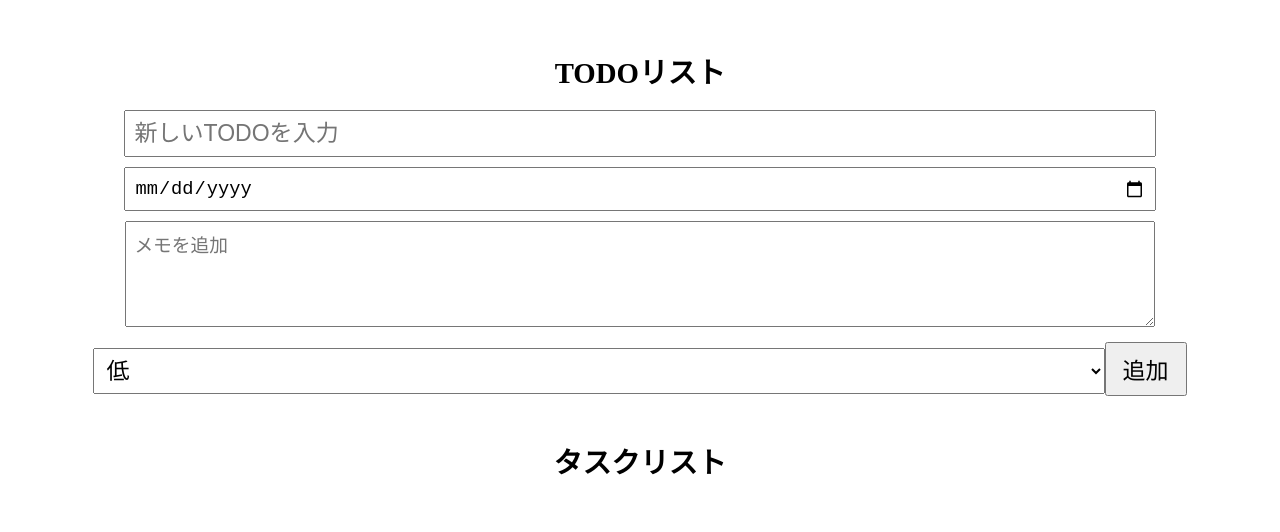
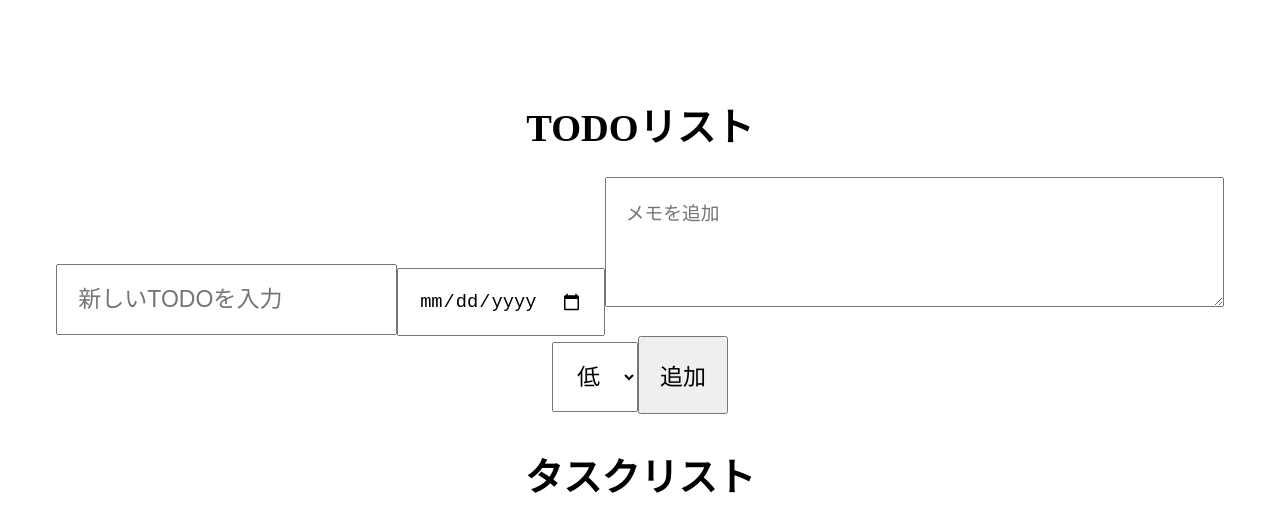
Before and after one commit to itc-s23013/PBL.vs, a Next.js app: page / in a window 1280 px wide. Both pictures are taken after a click on the button "開始". Shown: the top 532 px of the page. Built offline with nearby package versions, Linux system fonts and the light colour scheme.

Commit message:
高さの調整

```diff
--- a/components/Todo.js
+++ b/components/Todo.js
@@ -1,7 +1,5 @@
-// components/Todo.js
 import { useState, useEffect } from 'react';
-import TodoList from './TodoList';
-import styles from './Todo.module.css';
+import styles from './Todo.module.css'; // CSSモジュールをインポート
 
 const Todo = () => {
   const [todos, setTodos] = useState([]);
@@ -12,6 +10,7 @@ const Todo = () => {
   const [editIndex, setEditIndex] = useState(null);
   const [isEditingTodo, setIsEditingTodo] = useState(false);
   const [deletedTodos, setDeletedTodos] = useState([]);
+  const [deletedNotes, setDeletedNotes] = useState([]);
 
   useEffect(() => {
     const savedTodos = JSON.parse(localStorage.getItem('todos'));
@@ -22,6 +21,10 @@ const Todo = () => {
     if (savedDeletedTodos) {
       setDeletedTodos(savedDeletedTodos);
     }
+    const savedDeletedNotes = JSON.parse(localStorage.getItem('deletedNotes'));
+    if (savedDeletedNotes) {
+      setDeletedNotes(savedDeletedNotes);
+    }
   }, []);
 
   useEffect(() => {
@@ -31,6 +34,10 @@ const Todo = () => {
   useEffect(() => {
     localStorage.setItem('deletedTodos', JSON.stringify(deletedTodos));
   }, [deletedTodos]);
+
+  useEffect(() => {
+    localStorage.setItem('deletedNotes', JSON.stringify(deletedNotes));
+  }, [deletedNotes]);
 
   const addTodo = () => {
     if (input.trim()) {
@@ -74,6 +81,16 @@ const Todo = () => {
     setTodos([...todos, restoredTodo]);
   };
 
+  const deleteTodoPermanently = (index) => {
+    const newDeletedTodos = deletedTodos.filter((_, i) => i !== index);
+    setDeletedTodos(newDeletedTodos);
+  };
+
+  const deleteNotePermanently = (index) => {
+    const newDeletedNotes = deletedNotes.filter((_, i) => i !== index);
+    setDeletedNotes(newDeletedNotes);
+  };
+
   const toggleTodo = (index) => {
     const updatedTodos = todos.map((todo, i) =>
       i === index ? { ...todo, completed: !todo.completed } : todo
@@ -90,31 +107,130 @@ const Todo = () => {
     setIsEditingTodo(true);
   };
 
-  const permanentlyRemoveTodo = (index) => {
-    const newDeletedTodos = deletedTodos.filter((_, i) => i !== index);
-    setDeletedTodos(newDeletedTodos);
-  };
-
   return (
-    <TodoList
-      todos={todos}
-      deletedTodos={deletedTodos}
-      input={input}
-      dueDate={dueDate}
-      noteInput={noteInput}
-      priority={priority}
-      isEditingTodo={isEditingTodo}
-      handleInputChange={(e) => setInput(e.target.value)}
-      handleDueDateChange={(e) => setDueDate(e.target.value)}
-      handleNoteInputChange={(e) => setNoteInput(e.target.value)}
-      handlePriorityChange={(e) => setPriority(e.target.value)}
-      handleAddTodo={addTodo}
-      handleToggleTodo={toggleTodo}
-      handleEditTodo={editTodo}
-      handleRemoveTodo={removeTodo}
-      handleRestoreTodo={restoreTodo}
-      handlePermanentlyRemoveTodo={permanentlyRemoveTodo}
-    />
+    <div className={styles.container}>
+      <h1 className={styles.title}>TODOリスト</h1>
+      <input
+        type="text"
+        value={input}
+        onChange={(e) => setInput(e.target.value)}
+        placeholder="新しいTODOを入力"
+        className={styles.input}
+      />
+      <input
+        type="date"
+        value={dueDate}
+        onChange={(e) => setDueDate(e.target.value)}
+        className={styles.input}
+      />
+      <textarea
+        value={noteInput}
+        onChange={(e) => setNoteInput(e.target.value)}
+        placeholder="メモを追加"
+        rows="4"
+        cols="50"
+        className={styles.input}
+      />
+      <select
+        value={priority}
+        onChange={(e) => setPriority(e.target.value)}
+        className={styles.input}
+      >
+        <option value="低">低</option>
+        <option value="中">中</option>
+        <option value="高">高</option>
+      </select>
+      <button
+        onClick={addTodo}
+        className={styles.button}
+      >
+        {isEditingTodo ? '更新' : '追加'}
+      </button>
+      <h2 className={styles.title}>タスクリスト</h2>
+      <ul className={styles.todoList}>
+        {todos.map((todo, index) => (
+          <li
+            key={index}
+            className={`${styles.todoItem} ${todo.completed ? styles.completed : ''}`}
+          >
+            <span>{todo.text}</span><br/>
+            <span className={styles.timestamp}>{todo.timestamp}</span><br/>
+            <span className={styles.dueDate}>期限: {todo.dueDate}</span><br/>
+            <span
+              className={`${styles.priority} ${todo.priority === '高' ? styles.priorityHigh : (todo.priority === '中' ? styles.priorityMedium : styles.priorityLow)}`}
+            >
+              重要度: {todo.priority}
+            </span><br/>
+            {todo.note && (
+              <div className={styles.note}>
+                <strong className={styles.noteTitle}>メモ:</strong>
+                <p>{todo.note}</p>
+              </div>
+            )}
+            <button
+              onClick={() => toggleTodo(index)}
+              className={styles.buttonSmall}
+            >
+              {todo.completed ? '未完了' : '完了'}
+            </button>
+            <button
+              onClick={() => editTodo(index)}
+              className={styles.buttonSmall}
+            >
+              編集
+            </button>
+            <button
+              onClick={() => removeTodo(index)}
+              className={styles.buttonSmall}
+            >
+              削除
+            </button>
+          </li>
+        ))}
+      </ul>
+      {deletedTodos.length > 0 && (
+        <div>
+          <h2 className={styles.deletedTodosTitle}>削除されたタスクリスト</h2>
+          <ul className={styles.deletedTodoList}>
+            {deletedTodos.map((todo, index) => (
+              <li key={index} className={styles.deletedTodoItem}>
+                <span>{todo.text}</span><br/>
+                <button
+                  onClick={() => restoreTodo(index)}
+                  className={styles.buttonSmall}
+                >
+                  復元
+                </button>
+                <button
+                  onClick={() => deleteTodoPermanently(index)}
+                  className={styles.buttonSmall}
+                >
+                  完全削除
+                </button>
+              </li>
+            ))}
+          </ul>
+        </div>
+      )}
+      {deletedNotes.length > 0 && (
+        <div>
+          <h2 className={styles.deletedNotesTitle}>削除されたメモ</h2>
+          <ul className={styles.deletedNoteList}>
+            {deletedNotes.map((note, index) => (
+              <li key={index} className={styles.deletedNoteItem}>
+                <p>{note}</p><br/>
+                <button
+                  onClick={() => deleteNotePermanently(index)}
+                  className={styles.buttonSmall}
+                >
+                  完全削除
+                </button>
+              </li>
+            ))}
+          </ul>
+        </div>
+      )}
+    </div>
   );
 };
 
--- a/components/Todo.module.css
+++ b/components/Todo.module.css
@@ -1,94 +1,79 @@
-/* Todo.module.css */
+/* 他のスタイルがここにあります */
+
 .container {
-    text-align: center;
-    margin-top: 20px;
-    font-size: 1.2em;
+  padding: 20px;
+  font-size: 1.2em; /* 全体のフォントサイズを大きく */
 }
 
 .title {
-    font-size: 1.5em;
+  font-size: 2em; /* タイトルのフォントサイズを大きく */
 }
 
-  .input {
-    font-size: 1.2em;
-    padding: 8px;
-    width: 80%;
-    margin-bottom: 10px;
+.input, .button, .buttonSmall, .select {
+  padding: 20px; /* パディングを大きく */
+  font-size: 1.2em; /* フォントサイズを大きく */
 }
 
-  .button {
+.textarea {
+  padding: 15px;
   font-size: 1.2em;
-    padding: 8px 16px;
-    margin-bottom: 20px;
+  height: 40px !important; /* 他の入力欄と同じ高さに設定、強制適用 */
+  box-sizing: border-box; /* パディングが高さに影響しないようにする */
 }
 
 .todoList {
   list-style-type: none;
   padding: 0;
-    font-size: 1.2em;
 }
 
 .todoItem {
-    text-decoration: none;
-    margin-bottom: 15px;
+  padding: 15px;
+  border-bottom: 2px solid #ddd;
 }
 
 .completed {
   text-decoration: line-through;
 }
 
-  .timestamp {
-    font-size: 0.8em;
-    color: gray;
+.timestamp, .dueDate, .priority {
+  font-size: 1.1em; /* フォントサイズを少し大きく */
 }
 
-  .dueDate {
-    font-size: 0.8em;
-    color: green;
-  }
-
-  .priority {
-    font-size: 0.8em;
-  }
-
-  .priorityLow {
-    color: blue;
-  }
-
-  .priorityMedium {
-    color: orange;
-  }
-
-  .priorityHigh {
-    color: red;
-  }
+/* 他のスタイルがここにあります */
 
 .note {
-    margin-top: 10px;
-    padding: 5px;
-    border: 1px solid #ccc;
-    border-radius: 4px;
+  margin-top: 30px; /* 上のマージンを増やして下に移動 */
+  padding: 20px;
+  border: 2px solid #ccc;
+  border-radius: 8px;
 }
 
 .noteTitle {
   font-weight: bold;
+  font-size: 1.3em; /* タイトルのフォントサイズを大きく */
 }
 
-  .buttonSmall {
-    font-size: 1em;
-    padding: 5px 10px;
+.deletedTodosTitle,
+.deletedNotesTitle {
+  margin-top: 30px;
+  font-size: 1.5em; /* 削除されたタスク/メモのタイトルのフォントサイズを大きく */
 }
 
-  .deletedTodosTitle {
-    font-size: 1.5em;
+.deletedTodoList,
+.deletedNoteList {
+  list-style-type: none;
+  padding: 0;
 }
 
-  .deletedTodoList {
-    list-style-type: none;
-    padding: 0;
-    font-size: 1.2em;
+.deletedTodoItem,
+.deletedNoteItem {
+  padding: 20px;
+  border-bottom: 2px solid #ddd;
 }
 
-  .deletedTodoItem {
-    margin-bottom: 15px;
+.deletedTodoItem button,
+.deletedNoteItem button {
+  margin: 10px; /* マージンを大きく */
 }
+
+/* 他のスタイルがここにあります */
--- a/components/TodoList.js
+++ b/components/TodoList.js
@@ -1,3 +1,4 @@
+
 // components/TodoList.js
 import React from 'react';
 import styles from './Todo.module.css';
```
Lines whose indentation alone changed are shown as unchanged.
